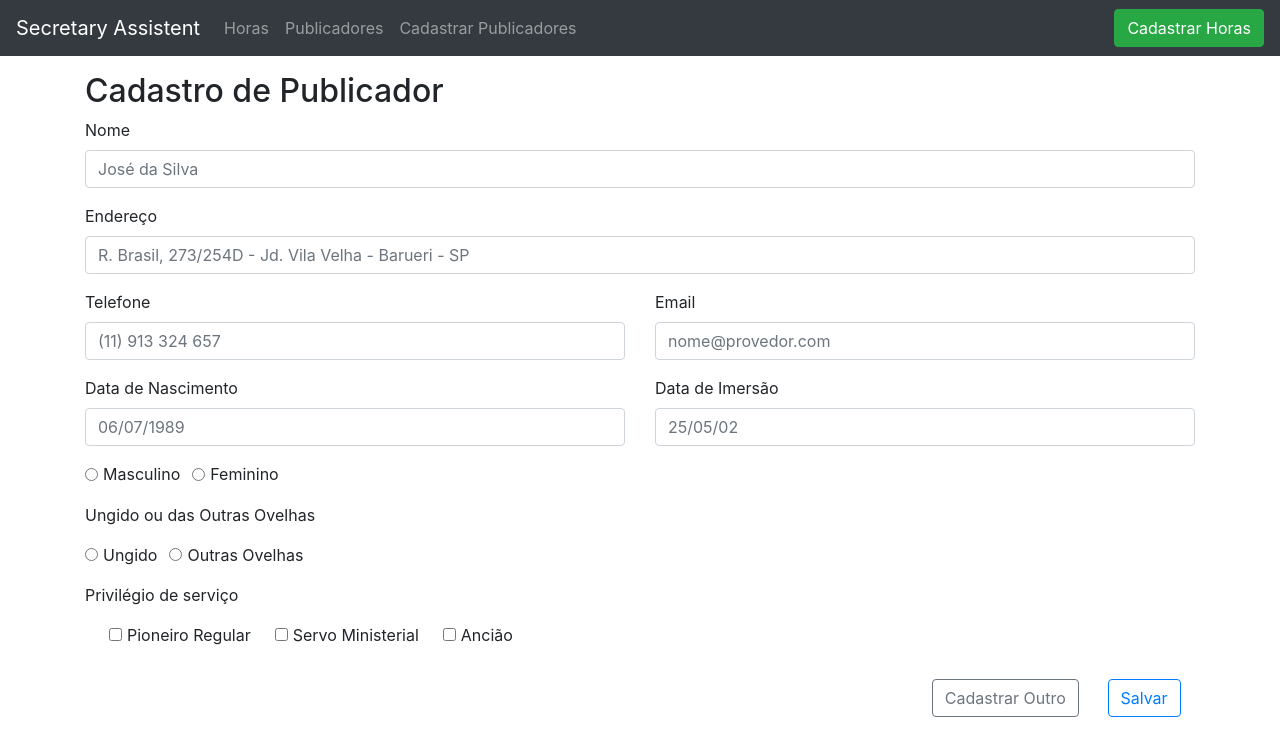
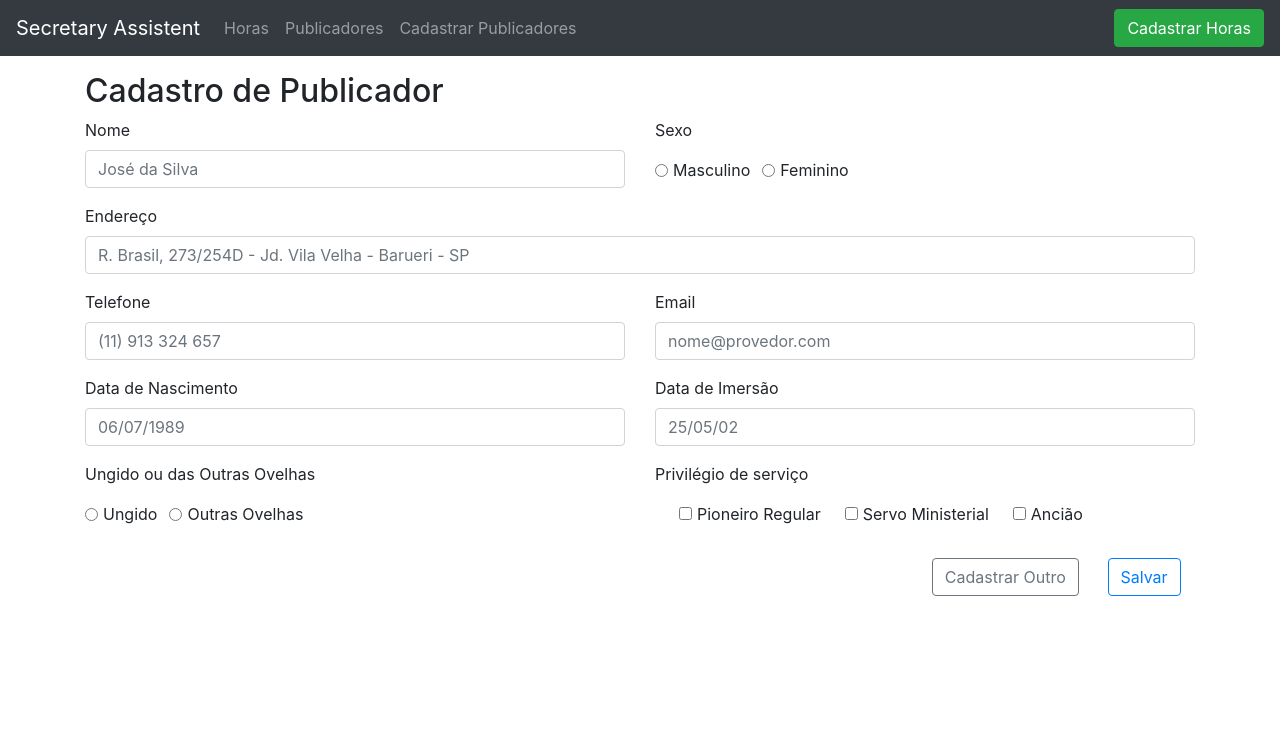
Before and after one commit to flpms/hour-report, a React (Create React App) app in the folder view/: page / in a window 1280 px wide. Both pictures are taken after a click on the element "Cadastrar Publicadores". Shown: the top 756 px of the page. Built offline with nearby package versions, Linux system fonts and the light colour scheme.

Commit message:
adjust to save input changes

```diff
--- a/view/src/components/publisher/create/index.js
+++ b/view/src/components/publisher/create/index.js
@@ -7,10 +7,17 @@ class CreatePublisher extends Component {
   constructor(props) {
     super(props);
     this.handleSubmit = this.handleSubmit.bind(this);
+    this.state = {};
   }
 
   handleSubmit(evt) {
+    console.log(this.state);
     evt.preventDefault();
+  }
+
+  handleInputChange(key, value) {
+    console.log(key, value);
+    this.setState({[key]: value});
   }
 
   render() {
@@ -18,47 +25,17 @@ class CreatePublisher extends Component {
       <div>
         <h2>Cadastro de Publicador</h2>
         <form onSubmit={this.handleSubmit}>
+          <div className="row">
+            <div className="col">
               <InputContainer attrKey="publisher-name"
                                 label="Nome"
                                 placeholder="José da Silva"
-                          />
-
-          <InputContainer attrKey="publisher-address"
-                          label="Endereço"
-                          placeholder="R. Brasil, 273/254D - Jd. Vila Velha - Barueri - SP"
-                          />
-
-          <div className="row">
-            <div className="col">
-              <InputContainer attrKey="publisher-phone"
-                              label="Telefone"
-                              placeholder="(11) 913 324 657"
-                              />
-            </div>
-            <div className="col">
-              <InputContainer attrKey="publisher-email"
-                              label="Email"
-                              placeholder="nome@provedor.com"
-                              />
-            </div>
-          </div>
-
-          <div className="row">
-            <div className="col">
-              <InputContainer attrKey="publisher-birthdate"
-                              label="Data de Nascimento"
-                              placeholder="06/07/1989"
+                                onChange={this.handleInputChange.bind(this)}
                                 />
             </div>
 
             <div className="col">
-              <InputContainer attrKey="publisher-immersion"
-                              label="Data de Imersão"
-                              placeholder="25/05/02"
-                              />
-            </div>
-          </div>
-
+              <p>Sexo</p>
               <div className="form-group">
                 <div className="form-check form-check-inline">
                   <input className="form-check-input"
@@ -78,8 +55,52 @@ class CreatePublisher extends Component {
                   <label className="form-check-label">Feminino</label>
                 </div>
               </div>
+            </div>
+          </div>
 
-          <div className="form-group">
+          <InputContainer attrKey="publisher-address"
+                          label="Endereço"
+                          placeholder="R. Brasil, 273/254D - Jd. Vila Velha - Barueri - SP"
+                          onChange={this.handleInputChange.bind(this)}
+                          />
+
+          <div className="row">
+            <div className="col">
+              <InputContainer attrKey="publisher-phone"
+                              label="Telefone"
+                              placeholder="(11) 913 324 657"
+                              onChange={this.handleInputChange.bind(this)}
+                              />
+            </div>
+            <div className="col">
+              <InputContainer attrKey="publisher-email"
+                              label="Email"
+                              placeholder="nome@provedor.com"
+                              onChange={this.handleInputChange.bind(this)}
+                              />
+            </div>
+          </div>
+
+          <div className="row">
+            <div className="col">
+              <InputContainer attrKey="publisher-birthdate"
+                              label="Data de Nascimento"
+                              placeholder="06/07/1989"
+                              onChange={this.handleInputChange.bind(this)}
+                              />
+            </div>
+
+            <div className="col">
+              <InputContainer attrKey="publisher-immersion"
+                              label="Data de Imersão"
+                              placeholder="25/05/02"
+                              onChange={this.handleInputChange.bind(this)}
+                              />
+            </div>
+          </div>
+
+          <div className="row">
+            <div className="form-group col">
               <p>Ungido ou das Outras Ovelhas</p>
               <div className="form-check form-check-inline">
                 <input className="form-check-input"
@@ -100,7 +121,7 @@ class CreatePublisher extends Component {
               </div>
             </div>
 
-          <div className="form-group">
+            <div className="form-group col">
               <p>Privilégio de serviço</p>
               <div className="form-group form-check-inline">
                 <div className="custom-control custom-checkbox">
@@ -131,6 +152,7 @@ class CreatePublisher extends Component {
                 </div>
               </div>
             </div>
+          </div>
 
           <div className="offset-md-9 d-flex flex-row-reverse justify-content-around">
             <button type="submit" className="btn btn-outline-primary">Salvar</button>
```
Lines whose indentation alone changed are shown as unchanged.
